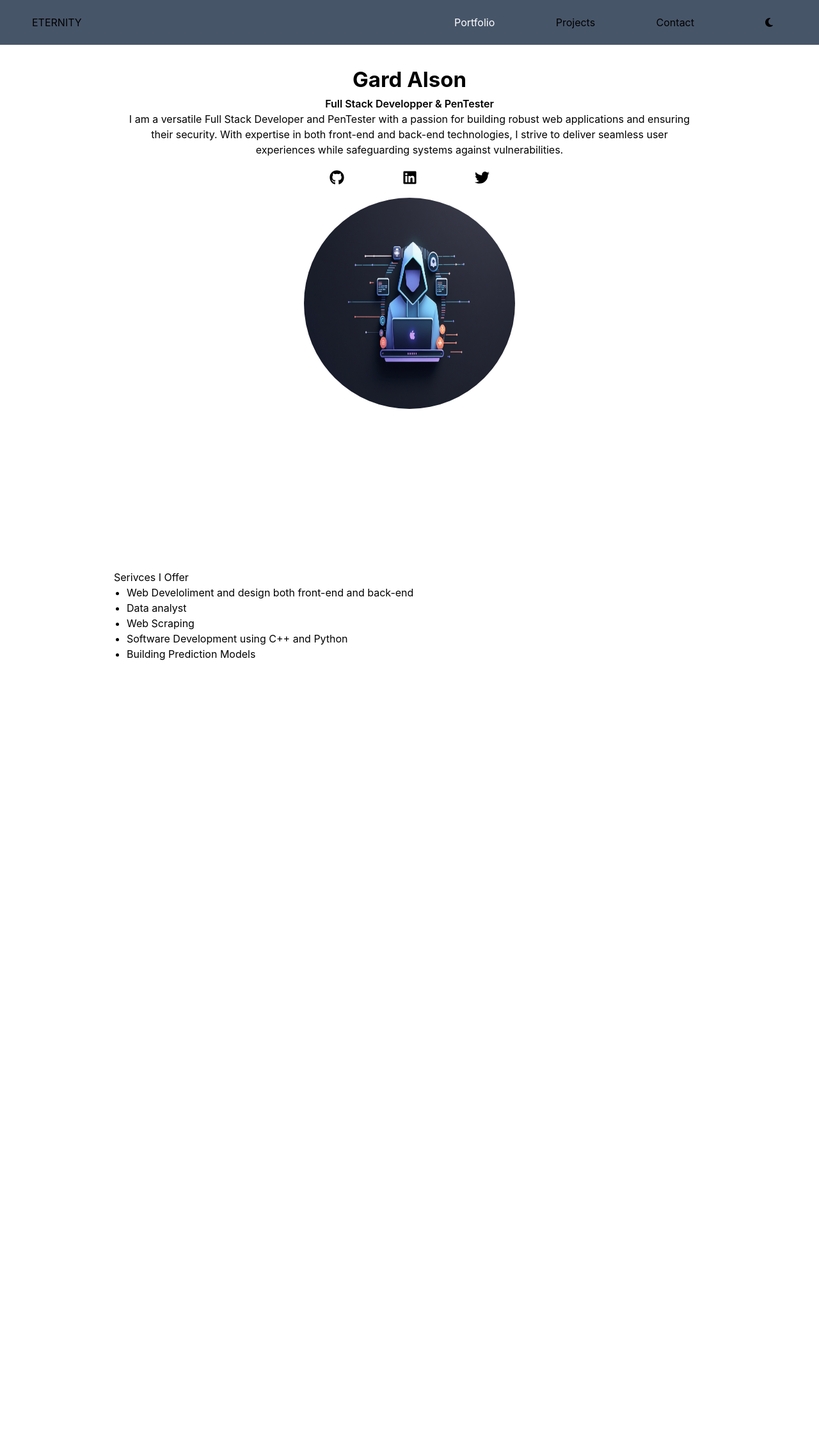
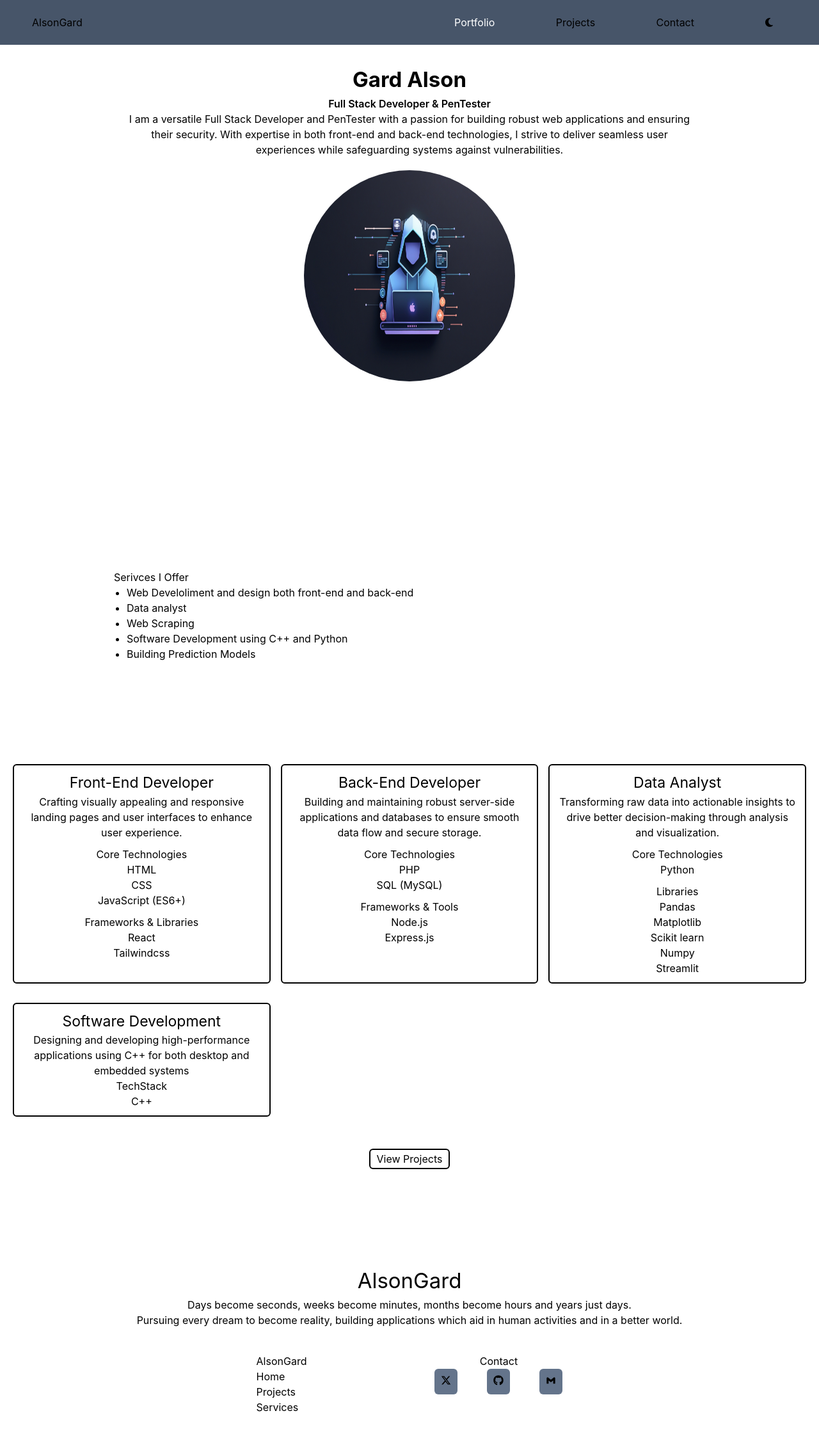
Before and after one commit to alsongard/alsongard, a React (Create React App) app in the folder devportfolio/: page / in a window 1280 px wide. Shown: the top 2244 px of the page at 64% size. Before the commit the page ends 1084 px from the top, so only its background shows below. Built offline with nearby package versions, Linux system fonts and the light colour scheme.

Commit message:
page setup

```diff
--- a/devportfolio/src/components/footer.js
+++ b/devportfolio/src/components/footer.js
@@ -5,7 +5,7 @@ import { BiLogoGmail } from "react-icons/bi";
 function Footer()
 {
     return (
-        <footer className="dark:bg-slate-600 py-[100px]">
+        <footer className="dark:bg-gradient-to-tl from-[rgb(93,109,126)] to-[rgb(33,47,60)] py-[100px]">
                 <div className="text-center">
                     <h2 className="text-[33px]" >AlsonGard</h2>
                     <p>Days become seconds, weeks become minutes, months become hours and years just days.</p>
@@ -13,18 +13,19 @@ function Footer()
                 </div>
             <div className="flex mt-[40px] items-start justify-center gap-x-[200px] flex-row">
                 <div>
+                    <h1>AlsonGard</h1>
                     <ul>
-                       <li><Link to="">Home</Link></li>
-                       <li><Link to="">Projects</Link></li>
-                       <li><Link to="">Services</Link></li>
+                       <li className="hover:text-white hover:pl-[5px]"><Link to="">Home</Link></li>
+                       <li className="hover:text-white hover:pl-[5px]"><Link to="">Projects</Link></li>
+                       <li className="hover:text-white hover:pl-[5px]"><Link to="">Services</Link></li>
                     </ul>
                 </div>
                 <div>
-                    <h1>Contact</h1>
-                    <div className="flex justify-between w-[100px] flex-row">
-                        <Link to="/"><FaXTwitter/></Link>
-                        <Link to="/"><FaGithub/></Link>
-                        <Link to="/"><BiLogoGmail/></Link>
+                    <h1 className="text-center">Contact</h1>
+                    <div className="flex justify-between w-[200px] h-[40px] flex-row">
+                        <Link className="bg-slate-500 p-[10px] rounded-md hover:bg-white hover:border-2 hover:border-slate-950" to="/"><FaXTwitter/></Link>
+                        <Link className="bg-slate-500 p-[10px] rounded-md hover:bg-white hover:border-2 hover:border-slate-950" to="/"><FaGithub/></Link>
+                        <Link className="bg-slate-500 p-[10px] rounded-md hover:bg-white hover:border-2 hover:border-slate-950" to="/"><BiLogoGmail/></Link>
 
                     </div>
                 </div>
--- a/devportfolio/src/components/header.js
+++ b/devportfolio/src/components/header.js
@@ -12,7 +12,7 @@ function Header({darkModeNew, setDarkModeNew})
     }
     return (
         <header className="myshadow flex flex-row justify-between  bg-slate-600 h-[70px] items-center pl-[50px] pr-[70px]">
-            <h1>ETERNITY</h1>
+            <h1>AlsonGard</h1>
 
             <div className="flex  justify-between w-[500px] items-center">
                 <ul className=" flex flex-row justify-between w-[75%] ">
--- a/devportfolio/src/components/home.js
+++ b/devportfolio/src/components/home.js
@@ -1,6 +1,6 @@
-import { FaTwitter } from "react-icons/fa";
-import {  FaLinkedin } from "react-icons/fa6";
-import { FaGithub } from "react-icons/fa";
+// import { FaTwitter } from "react-icons/fa";
+// import {  FaLinkedin } from "react-icons/fa6";
+// import { FaGithub } from "react-icons/fa";
 import user_1 from "../images/user_1.jpg"
 
 function Home()
@@ -9,17 +9,17 @@ function Home()
         <section className="dark:bg-gradient-to-tl from-[rgb(93,109,126)] to-[rgb(33,47,60)] h-[95vh] ">
             <div className="pt-[30px]">
                 <h1 className="text-center text-[33px] font-bold">Gard Alson</h1>
-                <p className="text-center font-semibold">Full Stack Developper & PenTester</p>
+                <p className="text-center font-semibold">Full Stack Developer & PenTester</p>
 
                 {/* short text for introduction */}
                 <p className="text-center w-[70%] mx-auto">I am a versatile Full Stack Developer and PenTester with a passion for building robust web applications and ensuring their security. With expertise in both front-end and back-end technologies, I strive to deliver seamless user experiences while safeguarding systems against vulnerabilities.</p>
 
                 {/* icons for getting in touch */}
-                <div className="flex flex-row justify-between w-[250px] mt-[20px] mx-auto">
-                    <FaGithub className="text-[23px]"/>
-                    <FaLinkedin className="text-[23px]"/>
-                    <FaTwitter className="text-[23px]"/>
-                </div>
+                {/* <div className="flex  flex-row justify-between w-[250px] h-[45px] my-[20px] mx-auto">
+                    <div className="bg-slate-500 p-[10px] rounded-md hover:bg-white hover:border-2 hover:border-slate-950 "><FaGithub className="text-[23px]"/></div>
+                    <div className="bg-slate-500 p-[10px] rounded-md hover:bg-white hover:border-2 hover:border-slate-950"><FaLinkedin className="text-[23px]"/></div>
+                    <div className="bg-slate-500 p-[10px] rounded-md hover:bg-white hover:border-2 hover:border-slate-950"><FaTwitter className="text-[23px]"/></div>
+                </div> */}
 
                 <div className="w-[330px] myImage mx-auto mt-[20px] h-[330px]">
                     <img  className=" w-[100%] h-[100%] rounded-full " src={user_1} alt="fullstack/hacker"/>
--- a/devportfolio/src/components/mains.js
+++ b/devportfolio/src/components/mains.js
@@ -5,6 +5,8 @@ import {BrowserRouter, Routes, Route, Outlet} from "react-router-dom"
 import Services from "./service";
 import ProjectPage from "./ProjectPage";
 import Contact from "./contact";
+import TechStack from "./techStack";
+import Footer from "./footer";
 function Page()
 {
     const [darkMode, setDarkMode] = React.useState(false);
@@ -14,8 +16,8 @@ function Page()
         <main className={`${answer}`}>
             <BrowserRouter>
                 <Routes>
-                    <Route path="/" element={<div><Header darkModeNew={darkMode} setDarkModeNew={setDarkMode}/> <Outlet/></div>}>
-                        <Route index element={<div className="dark:bg-slate-500"><Home/> <Services/></div>}/>
+                    <Route path="/" element={<div><Header darkModeNew={darkMode} setDarkModeNew={setDarkMode}/> <Outlet/> <Footer/> </div>}>
+                        <Route index element={<div className="dark:bg-slate-500"><Home/> <Services/> <TechStack/></div>}/>
                         <Route path="/projects" element={<ProjectPage/>}/>
                         <Route path="/contact" element={<Contact/>}/>
                     </Route>
--- a/devportfolio/src/components/service.js
+++ b/devportfolio/src/components/service.js
@@ -1,8 +1,9 @@
 function Services()
 {
     return (
-        <section className="mt-[10px] ">
-            <div className="w-[80%] p-[50px] mx-auto dark:bg-slate-500" >
+        <section className="dark:bg-slate-600 pt-[10px] ">
+            {/* <div className=" w-[80%] text-white p-[50px] mx-auto dark:bg-slate-500" > */}
+            <div className=" w-[80%] dark:text-white p-[50px] mx-auto " >
                 <h1>Serivces I Offer</h1>
                 <ul className="list-disc text-left pl-[20px]">
                     <li>Web Develoliment and design both front-end and back-end</li>
--- a/devportfolio/src/components/techStack.js
+++ b/devportfolio/src/components/techStack.js
@@ -2,12 +2,12 @@ import { Link } from "react-router-dom";
 function TechStack()
 {
     return (
-        <section className="bg-[#232323]">
+        <section className="dark:bg-slate-600 pt-[20px] pb-[50px]">
             <h1 className="text-white text-center text-[40px] font-semibold">Techstack</h1>
 
             {/* techstack container */}
             <div className=" mx-auto w-[100%] grid grid-cols-3 gap-x-4 px-[20px]  ">
-                <div className="techstack-container  text-center mt-[30px] bg-white py-[10px] px-[10px] rounded-md ">
+                <div className="techstack-container  dark:border-none border-2 border-black text-center mt-[30px] bg-white py-[10px] px-[10px] rounded-md ">
                     <h1 className="text-[23px]">Front-End Developer</h1>
                     <p className="">Crafting visually appealing and responsive landing pages and user interfaces to enhance user experience.</p>
 
@@ -26,7 +26,7 @@ function TechStack()
 
                 </div>
 
-                <div className="techstack-container  text-center mt-[30px] bg-white py-[10px] px-[10px] rounded-md ">
+                <div className="techstack-container border-2 border-black text-center mt-[30px] bg-white py-[10px] px-[10px] rounded-md ">
                     <h1 className="text-[23px]" >Back-End Developer</h1>
                     <p>Building and maintaining robust server-side applications and databases to ensure smooth data flow and secure storage.</p>
 
@@ -43,7 +43,7 @@ function TechStack()
                     </ul>
                 </div>
 
-                <div className="techstack-container  text-center mt-[30px] bg-white py-[10px] px-[10px] rounded-md ">
+                <div className="techstack-container border-2 border-black text-center mt-[30px] bg-white py-[10px] px-[10px] rounded-md ">
                     <h1 className="text-[23px]">Data Analyst</h1>
                     <p>Transforming raw data into actionable insights to drive better decision-making through analysis and visualization.</p>
 
@@ -61,7 +61,7 @@ function TechStack()
                         <li>Streamlit</li>
                     </ul>
                 </div>
-                <div className="techstack-container  text-center mt-[30px] bg-white py-[10px] rounded-md ">
+                <div className="techstack-container border-2 border-black text-center mt-[30px] bg-white py-[10px] rounded-md ">
                     <h1 className="text-[23px]">Software Development</h1>
                     <p>Designing and developing high-performance applications using C++ for both desktop and embedded systems</p>
 
@@ -71,7 +71,7 @@ function TechStack()
                     </ul>
                 </div>
             </div>
-            <Link to="/projects"><button className="mt-[50px] px-[10px] py-[2px] rounded-md  block  mx-auto bg-white">View Projects</button></Link>
+            <Link to="/projects"><button className="mt-[50px] px-[10px] py-[2px] border-2 border-black rounded-md  block  mx-auto bg-white">View Projects</button></Link>
         </section>
     )
 }
```
